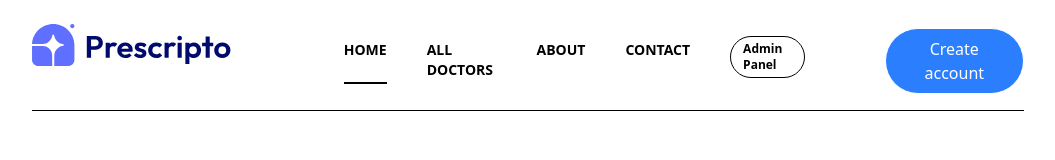
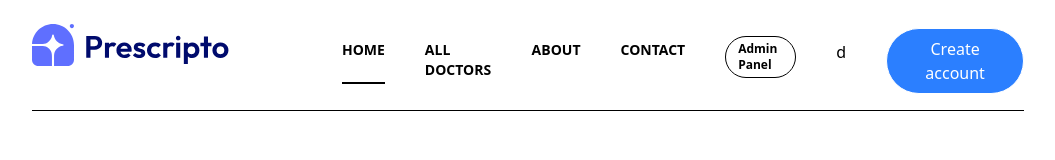
Before and after one commit to Mani-sh27/Prescripto, a React (Vite) app: page / in a window 1280 px wide. Shown: the top 160 px of the page, without its empty margins (88-1143 px from the left). Built offline with nearby package versions, Linux system fonts and the light colour scheme.

Commit message:
auto commit

```diff
--- a/src/components/Navbar.jsx
+++ b/src/components/Navbar.jsx
@@ -33,7 +33,7 @@ const Navbar = () => {
             </NavLink>
             <div className='flex'>
               {
-                token ? '':''
+                token ? 'd':''
               }
 
             </div>
```
